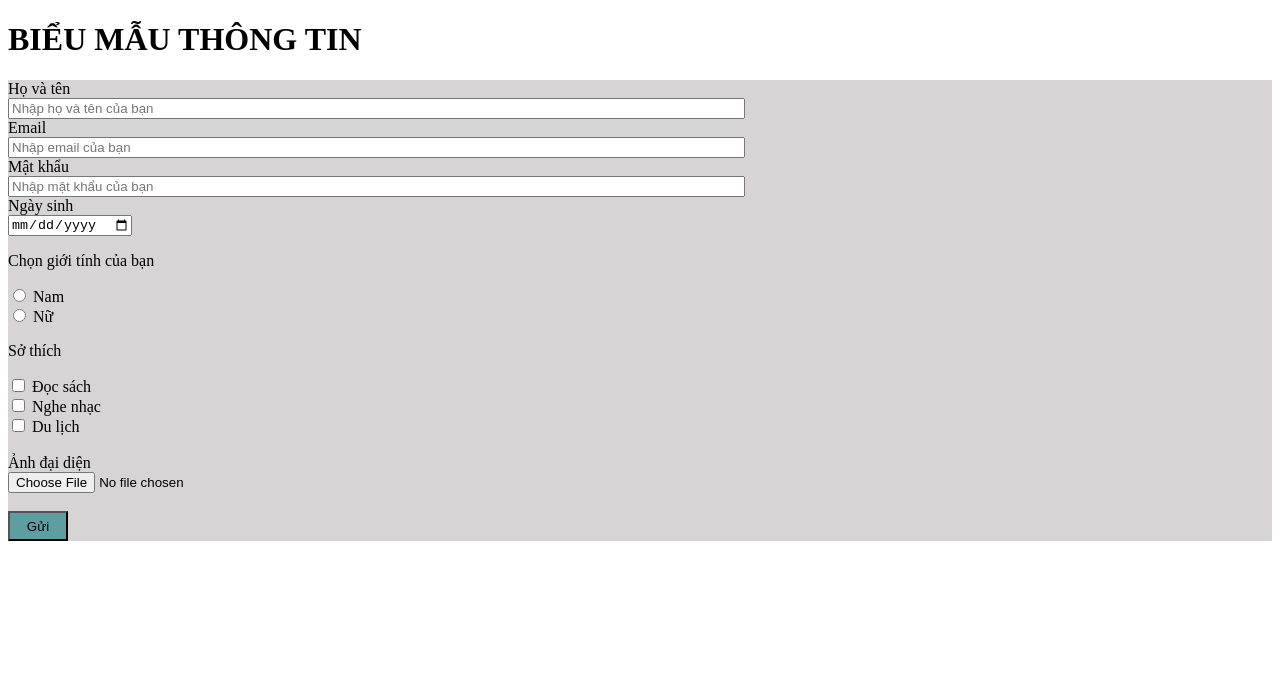
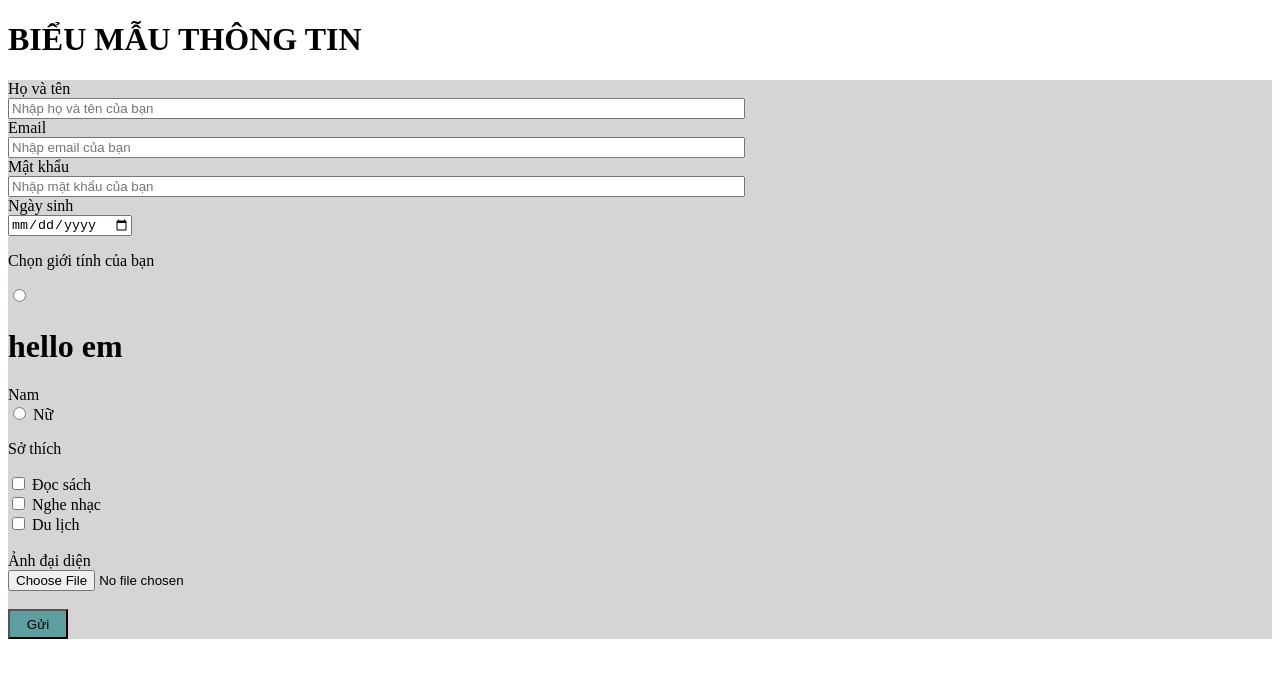
Before and after one commit to laoth3/BTVNbuoi3, a plain HTML site: page index.html in a window 1280 px wide. Drawn offline with Linux system fonts and the light colour scheme.

Commit message:
update commit

```diff
--- a/index.html
+++ b/index.html
@@ -18,6 +18,7 @@
         <input type="date" name="date" id="date" placeholder="Nhập ngày sinh của bạn" size="89">
         <p>Chọn giới tính của bạn</p>
         <input type="radio" id="nam" name="Giới tính" value="Nam">
+        <h1>hello em</h1>
         <label for="nam">Nam</label><br>
         <input type="radio" id="nữ" name="Giới tính" value="Nữ">
         <label for="nữ">Nữ</label>
```
